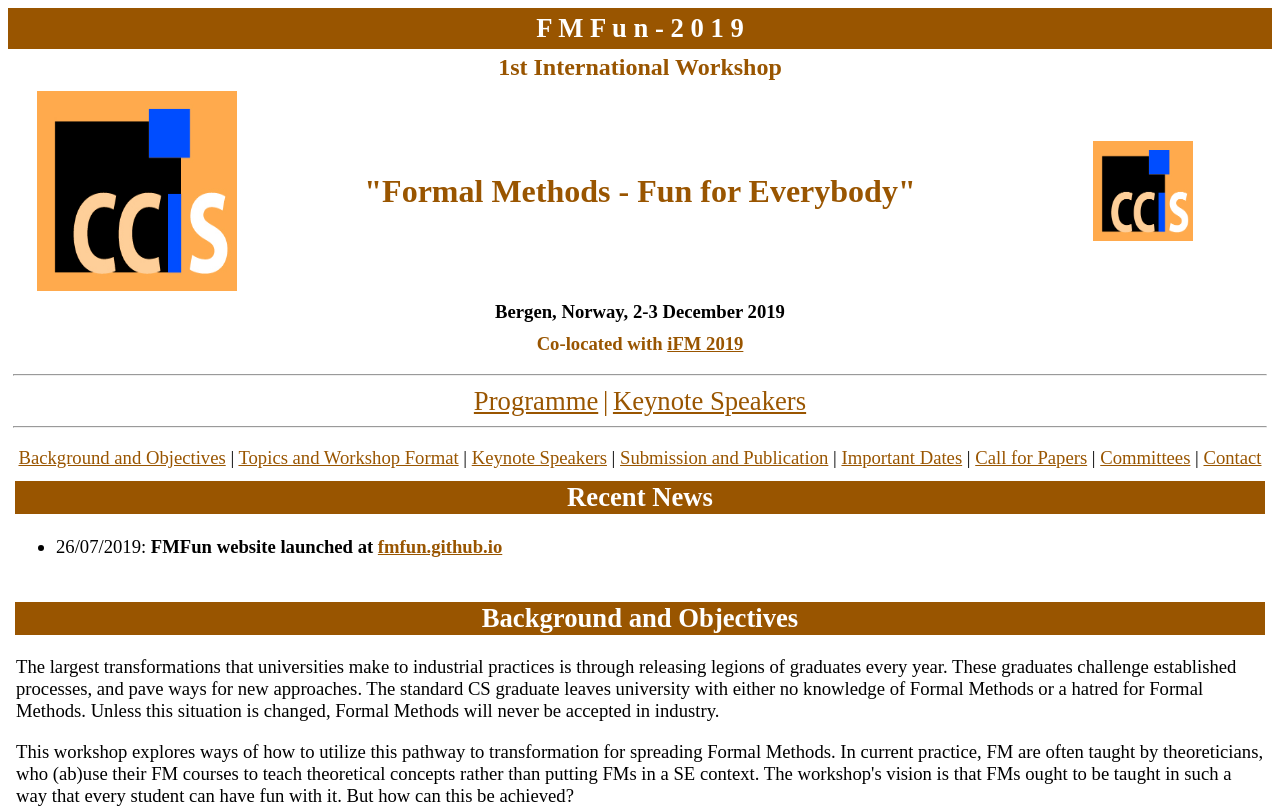
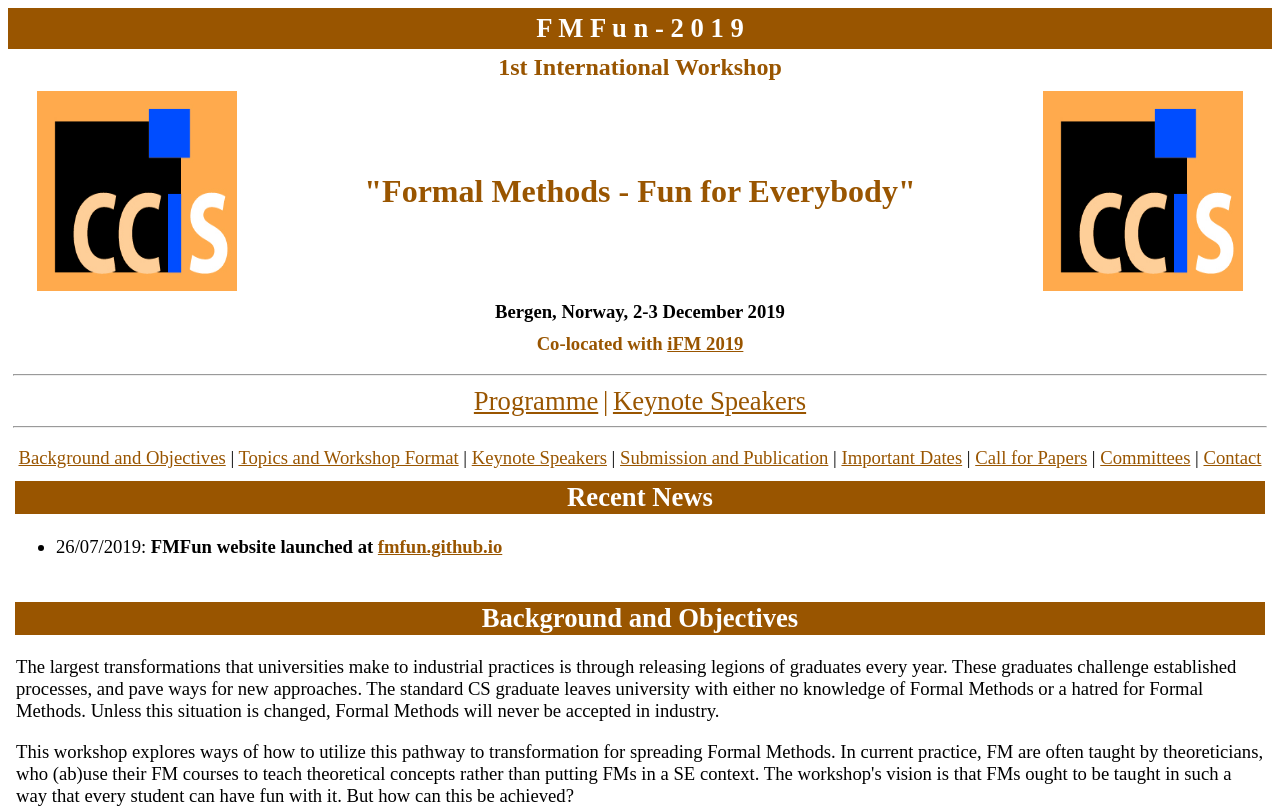
Before and after one commit to fmfun/fmfun.github.io, a plain HTML site: page index.html in a window 1280 px wide. Shown: the top 810 px of the page. Drawn offline with Linux system fonts and the light colour scheme.

Commit message:
Update index.html

```diff
--- a/index.html
+++ b/index.html
@@ -30,7 +30,7 @@
           <tr id="big-dark">
             <td align="center" style="width:200px"><img src="images/CCIS-Logo.jpg" alt=”CCIS Logo” height="200" width="200"></td>
             <td align="center" style="width:600px" align="center">"Formal Methods - Fun for Everybody"</td>
-            <td align="center" style="width:200px"><img src="images/CCIS-Logo.jpg" alt=”CCIS Logo" height="100" width="100"></td>
+            <td align="center" style="width:200px"><img src="images/CCIS-Logo.jpg" alt=”CCIS Logo" height="200" width="200"></td>
           </tr>
         </tbody>
       </table>
```
